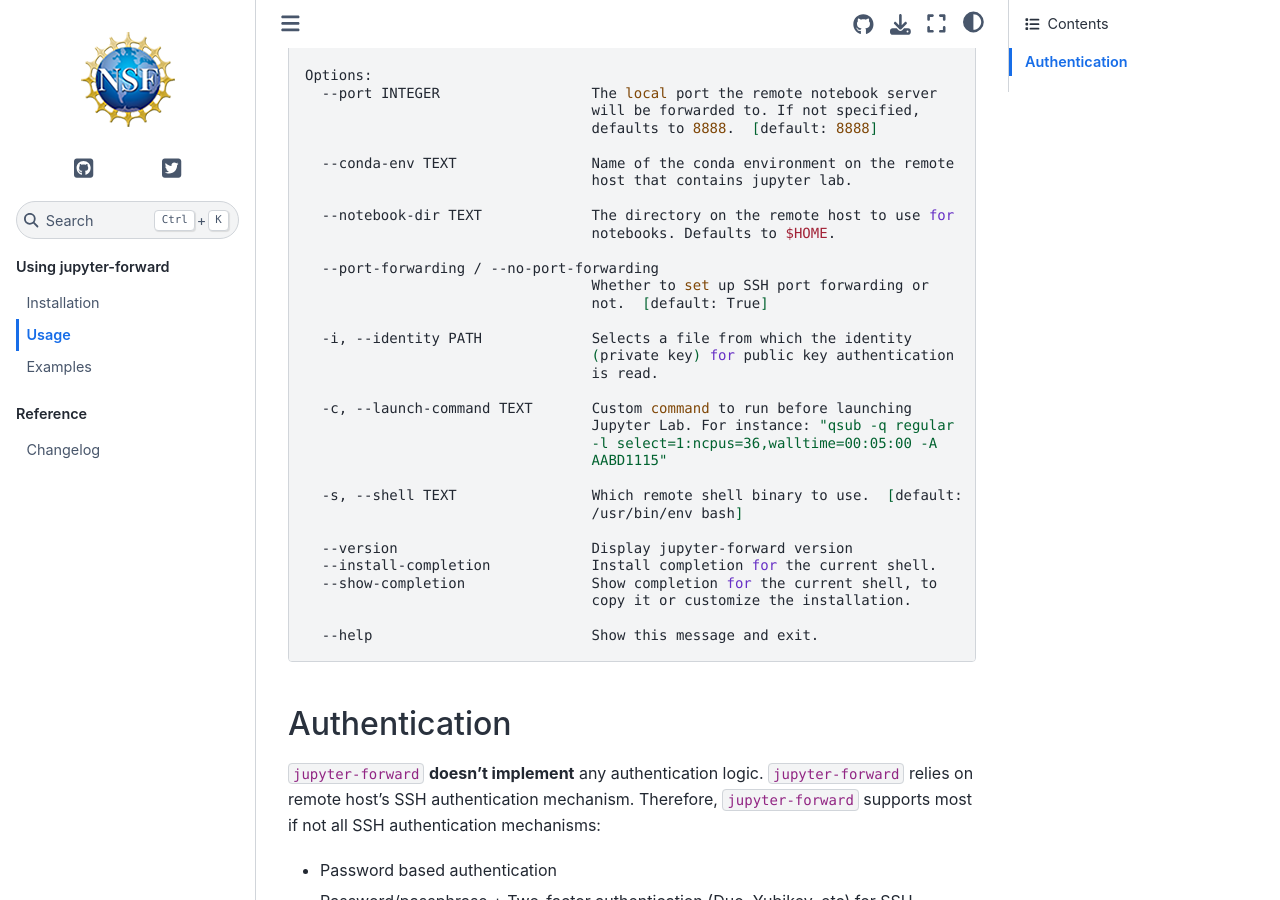
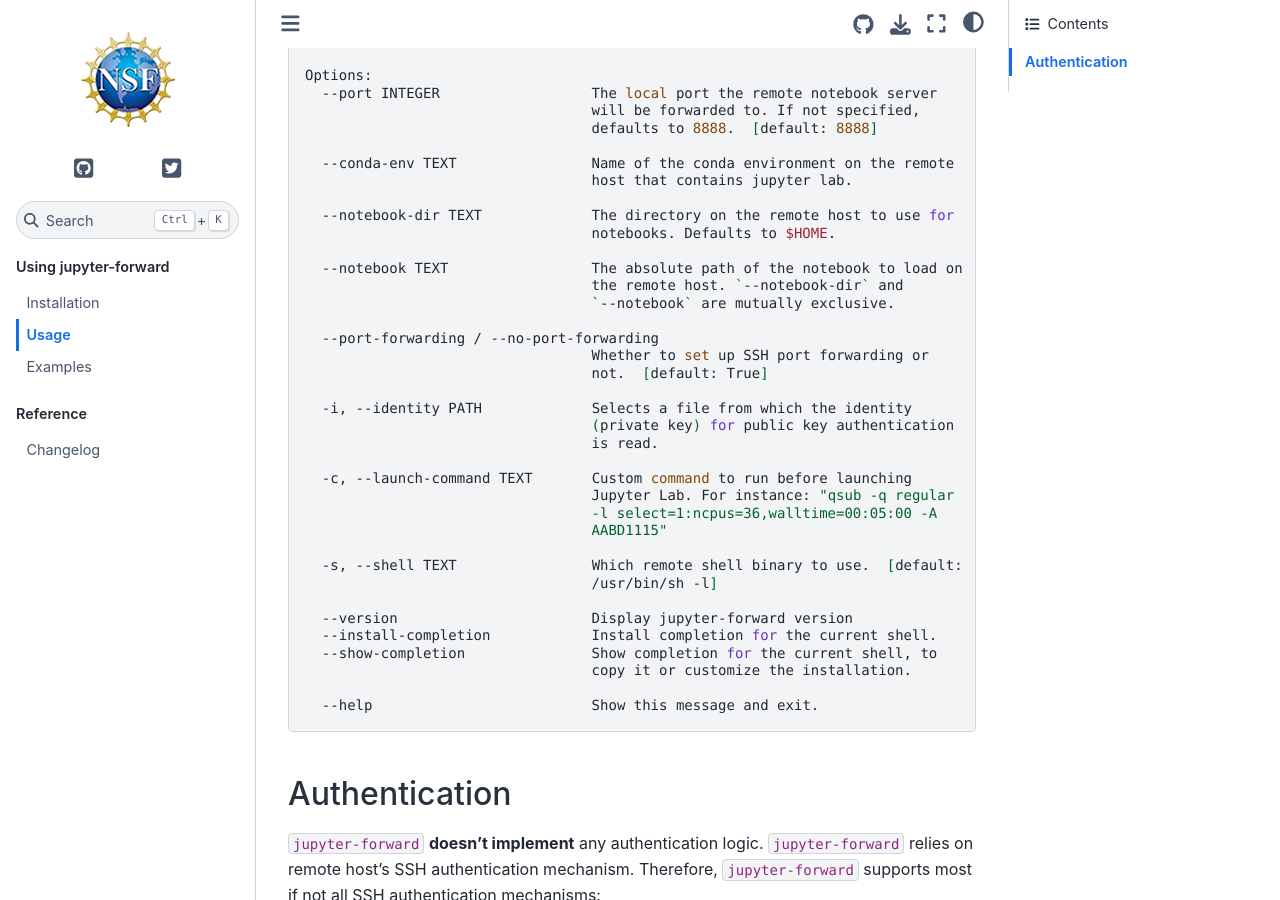
Before and after one commit to ncar-xdev/jupyter-forward, a Sphinx documentation site: the page built from docs/source/usage.md, in a window 1280 px wide and 900 px high, scrolled down 313 px. Built offline with Sphinx 7.4.7 and the Sphinx Book theme 1.1.4, drawn with Linux system fonts in a browser that asks for light colours; the version number could not be read and is left out.

Commit message:
Update docs

```diff
--- a/docs/source/usage.md
+++ b/docs/source/usage.md
@@ -23,6 +23,10 @@ Options:
   --notebook-dir TEXT             The directory on the remote host to use for
                                   notebooks. Defaults to $HOME.
 
+  --notebook TEXT                 The absolute path of the notebook to load on
+                                  the remote host. `--notebook-dir` and
+                                  `--notebook` are mutually exclusive.
+
   --port-forwarding / --no-port-forwarding
                                   Whether to set up SSH port forwarding or
                                   not.  [default: True]
@@ -37,7 +41,7 @@ Options:
                                   AABD1115"
 
   -s, --shell TEXT                Which remote shell binary to use.  [default:
-                                  /usr/bin/env bash]
+                                  /usr/bin/sh -l]
 
   --version                       Display jupyter-forward version
   --install-completion            Install completion for the current shell.
```
